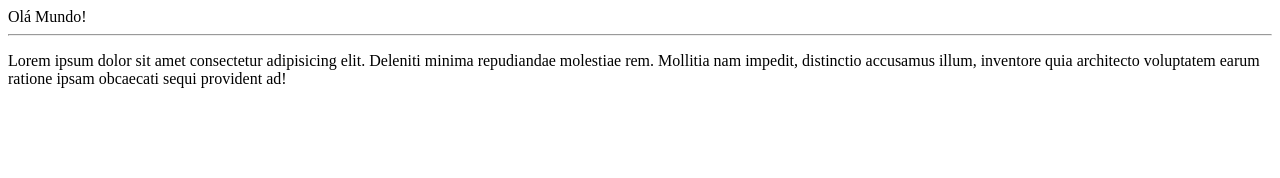
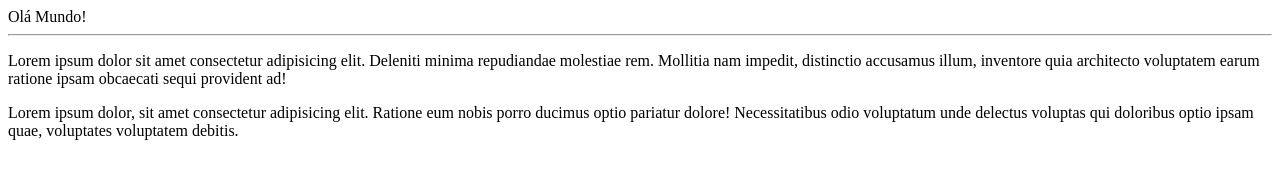
Before and after one commit to PriFerreira21/Ola--Mundo, a plain HTML site: page index.html in a window 1280 px wide. Drawn offline with Linux system fonts and the light colour scheme.

Commit message:
add um parágrafo

```diff
--- a/index.html
+++ b/index.html
@@ -9,5 +9,6 @@
    <hi>Olá Mundo!</hi>
    <hr>
    <p>Lorem ipsum dolor sit amet consectetur adipisicing elit. Deleniti minima repudiandae molestiae rem. Mollitia nam impedit, distinctio accusamus illum, inventore quia architecto voluptatem earum ratione ipsam obcaecati sequi provident ad!</p>
+   <p>Lorem ipsum dolor, sit amet consectetur adipisicing elit. Ratione eum nobis porro ducimus optio pariatur dolore! Necessitatibus odio voluptatum unde delectus voluptas qui doloribus optio ipsam quae, voluptates voluptatem debitis.</p>
 </body>
 </html>
```
